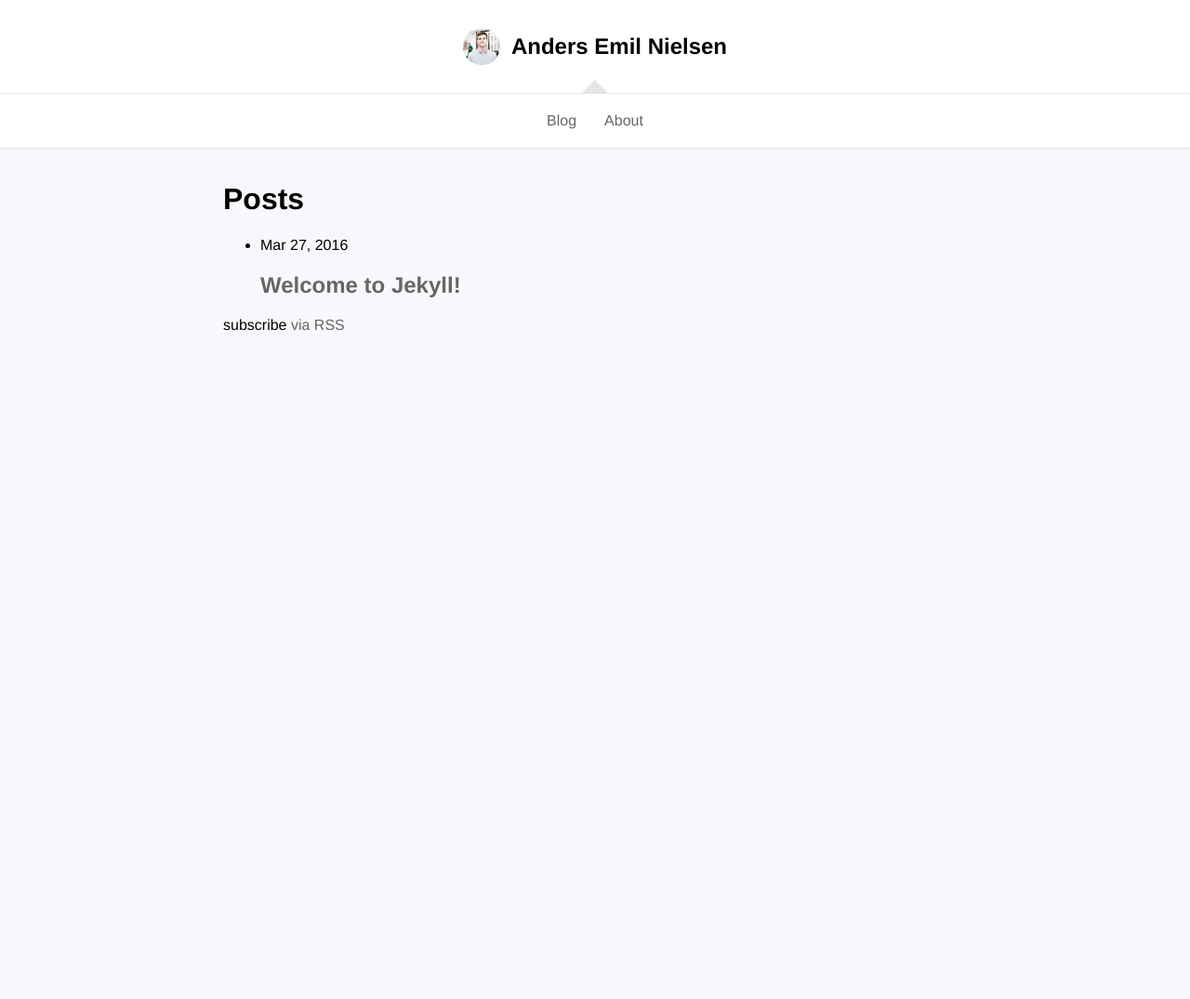
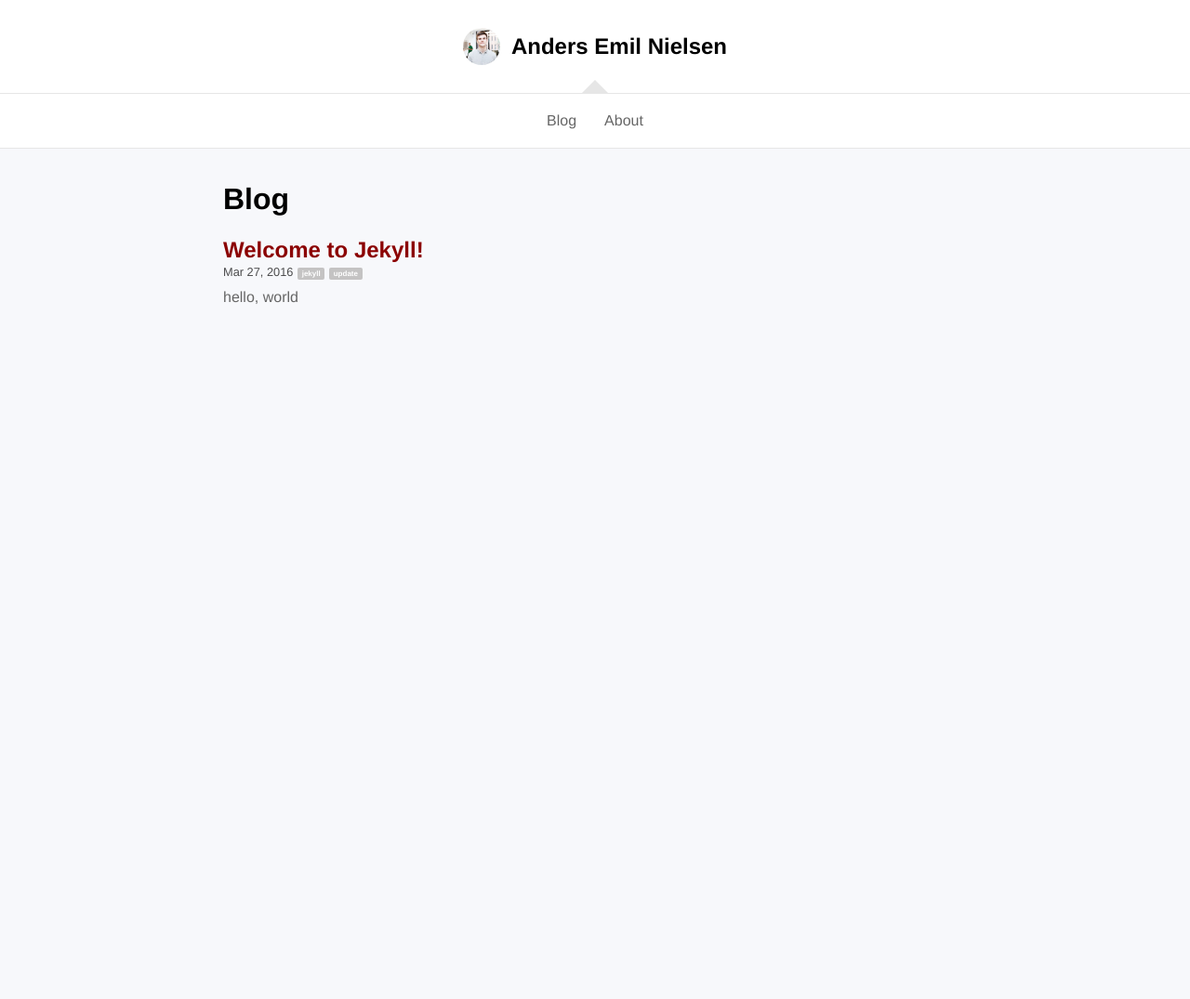
Before and after one commit to anderslime/anderslime.github.io, a Jekyll site: the page built from index.html, in a window 1280 px wide. Shown: the whole page at 93% size. Built offline with Jekyll 4.4.1, drawn with Linux system fonts in a browser that asks for light colours.

Commit message:
Categories

```diff
--- a/_layouts/post.html
+++ b/_layouts/post.html
@@ -18,5 +18,4 @@ layout: default
   <div class="post-content" itemprop="articleBody">
     {{ content }}
   </div>
-
 </article>
--- a/_posts/2016-03-27-welcome-to-jekyll.markdown
+++ b/_posts/2016-03-27-welcome-to-jekyll.markdown
@@ -2,6 +2,7 @@
 layout: post
 title:  "Welcome to Jekyll!"
 date:   2016-03-27 07:26:54 +0200
+teaser: hello, world
 categories: jekyll update
 ---
 You’ll find this post in your `_posts` directory. Go ahead and edit it and re-build the site to see your changes. You can rebuild the site in many different ways, but the most common way is to run `jekyll serve`, which launches a web server and auto-regenerates your site when a file is updated.
--- /dev/null
+++ b/_sass/_labels.sass
@@ -0,0 +1,41 @@
+// Labels
+// --------------------------------------------------
+$label-color: #fff
+$label-link-hover-color: #fff
+
+@mixin label-variant($color)
+  background-color: $color
+
+  &[href]
+    &:hover,
+    &:focus
+      background-color: darken($color, 10%)
+
+.label
+  display: inline
+  padding: .2em .6em .3em
+  font-size: 0.5rem
+  font-weight: bold
+  line-height: 1
+  color: $label-color
+  text-align: center
+  white-space: nowrap
+  vertical-align: baseline
+  border-radius: .25em
+
+  &:empty
+    display: none
+
+  .btn &
+    position: relative
+    top: -1px
+
+a.label
+  &:hover,
+  &:focus
+    color: $label-link-hover-color
+    text-decoration: none
+    cursor: pointer
+
+.label-default
+  @include label-variant(#C4C3C3)
--- a/_sass/_layout.sass
+++ b/_sass/_layout.sass
@@ -1,5 +1,6 @@
 $other-color: darken(#fff, 10%)
 $link-color: darken(#fff, 60%)
+$text-color: #000
 
 
 // BASE
@@ -79,3 +80,27 @@ a
   width: 800px
   margin: 0 auto
   padding: 0 15px
+
+.post-list
+  padding-left: 0
+
+.post-link
+  &, &:link, &:visited
+    color: darkred
+
+  &:hover
+    text-decoration: underline
+
+.post-title
+  margin-bottom: 0
+
+.post-list-item
+  list-style-type: none
+
+.post-meta
+  font-size: 0.8rem
+  color: rgba(#000, 0.7)
+
+.post-teaser
+  color: lighten($text-color, 40%)
+  margin-top: 10px
--- a/css/main.scss
+++ b/css/main.scss
@@ -43,4 +43,4 @@ $on-laptop:        800px;
     }
 }
 
-@import "normalize", "base", "layout"
+@import "normalize", "base", "layout", "labels"
--- a/index.html
+++ b/index.html
@@ -4,20 +4,18 @@ layout: default
 
 <div class="home">
 
-  <h1 class="page-heading">Posts</h1>
+  <h1 class="page-heading">Blog</h1>
 
   <ul class="post-list">
     {% for post in site.posts %}
-      <li>
+      <li class="post-list-item">
+        <h2 class="post-title"><a class="post-link" href="{{ post.url | prepend: site.baseurl }}">{{ post.title }}</a></h2>
         <span class="post-meta">{{ post.date | date: "%b %-d, %Y" }}</span>
-
-        <h2>
-          <a class="post-link" href="{{ post.url | prepend: site.baseurl }}">{{ post.title }}</a>
-        </h2>
+        {% for category in post.categories %}
+          <span class="label label-default">{{ category }}</span>
+        {% endfor %}
+        <p class="post-teaser">{{ post.teaser }}</p>
       </li>
     {% endfor %}
   </ul>
-
-  <p class="rss-subscribe">subscribe <a href="{{ "/feed.xml" | prepend: site.baseurl }}">via RSS</a></p>
-
 </div>
```
